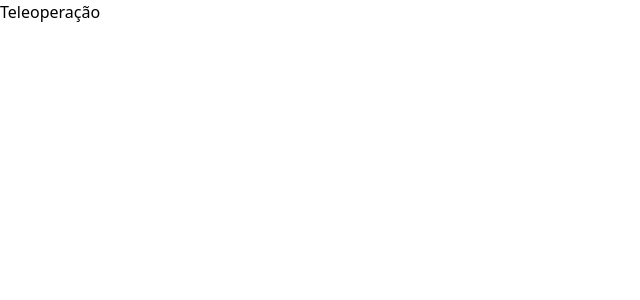
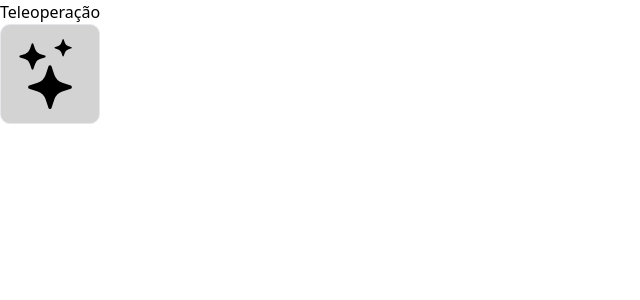
Before and after one commit to Inteli-College/2024-1B-T08-EC06-G05, a React (Vite) app in the folder src/frontend/: page /teleopScreen in a window 1280 px wide. Shown: the top 300 px of the page, without its empty margins (0-640 px from the left). Built offline with nearby package versions, Linux system fonts and the light colour scheme.

Commit message:
feat: ai button component

```diff
--- a/src/frontend/package.json
+++ b/src/frontend/package.json
@@ -15,6 +15,7 @@
     "@fortawesome/react-fontawesome": "^0.2.0",
     "react": "^18.2.0",
     "react-dom": "^18.2.0",
+    "react-icons": "^5.2.1",
     "react-router-dom": "^6.23.1"
   },
   "devDependencies": {
--- /dev/null
+++ b/src/frontend/src/components/aiButton/aiButton.jsx
@@ -0,0 +1,13 @@
+import React from 'react';
+import { BsStars } from 'react-icons/bs';
+
+function AiButton() {
+  return (
+    <button className="bg-gray bg-opacity-70 rounded-xl border border-gray-700 flex items-center justify-center"
+    style={{ width: '100px', height: '100px', borderRadius: '10px', backgroundColor:'lightgray'}}>
+      <BsStars size={70} />
+    </button>
+  );
+};
+
+export default AiButton;
--- a/src/frontend/src/pages/teleopScreen.jsx
+++ b/src/frontend/src/pages/teleopScreen.jsx
@@ -1,7 +1,10 @@
+import AiButton from "../components/aiButton/aiButton"
+
 function TeleopScreen() {
   return (
     <>
       <h1>Teleoperação</h1>
+      <AiButton />
     </>
   )
 }
```
Also changed, not shown: 1 other file (tests, documents, lock files or other folders).
